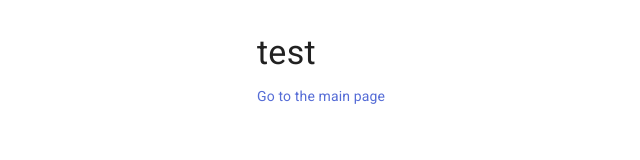
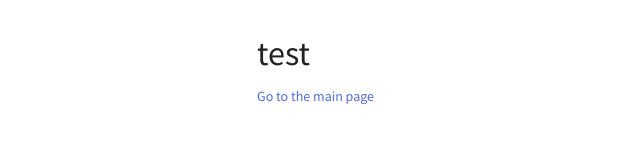
Before and after one commit to piotrek12101999/kmt-blog-client, a Next.js app: page /about in a window 1280 px wide. Shown: the top 160 px of the page, without its empty margins (107-747 px from the left). Built offline with nearby package versions, Linux system fonts and the light colour scheme.

Commit message:
font added

```diff
--- a/pages/_document.tsx
+++ b/pages/_document.tsx
@@ -15,10 +15,6 @@ class MyDocument extends Document {
             content="minimum-scale=1, initial-scale=1, width=device-width, shrink-to-fit=no"
           />
           <meta name="theme-color" content={theme.palette.primary.main} />
-          <link
-            rel="stylesheet"
-            href="https://fonts.googleapis.com/css?family=Roboto:300,400,500,700&display=swap"
-          />
         </Head>
         <body>
           <Main />
--- a/scss/styles.scss
+++ b/scss/styles.scss
@@ -1,3 +1 @@
-.test {
-    background-color: red;
-}
+@import url('https://fonts.googleapis.com/css?family=Source+Sans+Pro:400,700&display=swap');
--- a/theme.tsx
+++ b/theme.tsx
@@ -17,6 +17,9 @@ const theme: Theme = createMuiTheme({
     background: {
       default: "#fff"
     }
+  },
+  typography: {
+    fontFamily: "Source Sans Pro, sans-serif"
   }
 });
 
```
